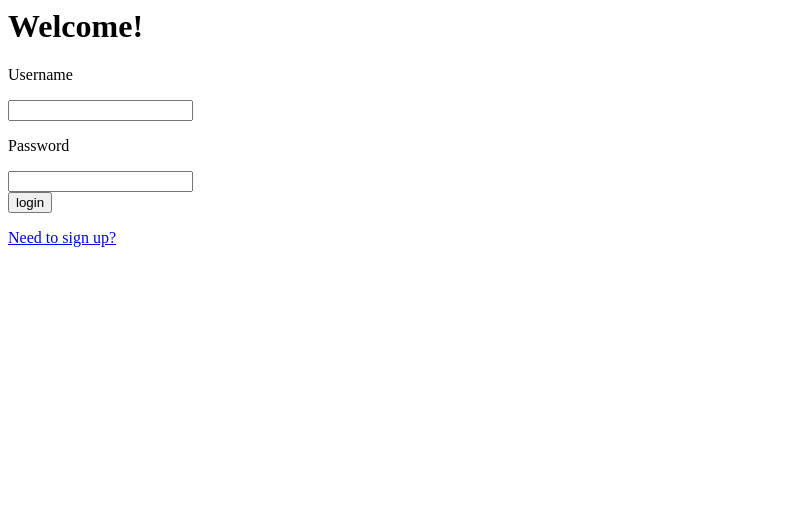
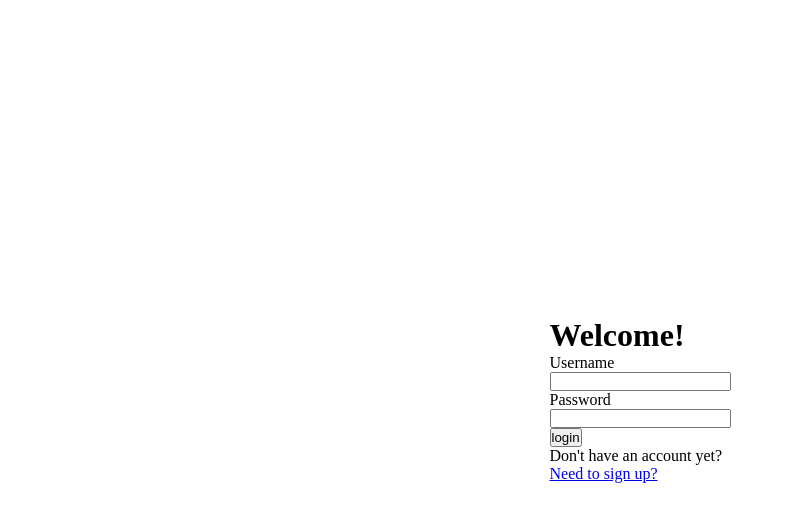
Before and after one commit to open-source-LA38/Scratch-Project, a React app: page /login in a window 1280 px wide. Shown: the top 522 px of the page, without its empty margins (0-786 px from the left). Built offline with nearby package versions, Linux system fonts and the light colour scheme.

Commit message:
Auth Done

```diff
--- a/client/components/login/Login.jsx
+++ b/client/components/login/Login.jsx
@@ -1,10 +1,13 @@
 import React from 'react';
 import { Redirect } from 'react-router-dom';
 import { Link } from 'react-router-dom';
+import './loginstyle.css';
 
 const Login = () => {
   return (
     <React.Fragment>
+      <div className="flex-container">
+        <div className="flex-item">
           <div className="logincontainer">
             <h1>Welcome!</h1>
             <form method="POST" action="/api/login">
@@ -23,9 +26,12 @@ const Login = () => {
           </div>
 
           <div className="registerbutton">
+            <p>Don't have an account yet? </p>
             <Link to="/signup" className="btn btn-primary">
               Need to sign up?
             </Link>
+          </div>
+        </div>
       </div>
     </React.Fragment>
   );
--- /dev/null
+++ b/client/components/login/LoginStyle.css
@@ -0,0 +1,11 @@
+* {
+  margin: 0;
+  padding: 0;
+}
+
+.flex-container {
+  display: flex;
+  justify-content: center;
+  align-items: center;
+  height: 100%;
+}
--- a/package.json
+++ b/package.json
@@ -39,8 +39,10 @@
     "babel-loader": "^8.1.0",
     "concurrently": "^5.3.0",
     "cross-env": "^7.0.2",
+    "css-loader": "^4.3.0",
     "isomorphic-fetch": "^2.2.1",
     "nodemon": "^2.0.4",
+    "style-loader": "^1.2.1",
     "webpack": "^4.44.1",
     "webpack-cli": "^3.3.12",
     "webpack-dev-server": "^3.11.0"
--- a/webpack.config.js
+++ b/webpack.config.js
@@ -7,37 +7,37 @@ module.exports = {
   output: {
     filename: 'bundle.js',
     path: path.resolve(__dirname, 'build'),
-    publicPath: '/'
+    publicPath: '/',
   },
   module: {
     rules: [
       {
         test: /\.jsx?/,
-     use:{
-       loader: "babel-loader",
+        use: {
+          loader: 'babel-loader',
           options: {
-         presets: ['@babel/preset-env', '@babel/preset-react']
-       }
+            presets: ['@babel/preset-env', '@babel/preset-react'],
           },
-     exclude: /node_modules/
+        },
+        exclude: /node_modules/,
       },
       {
         test: /\.css$/,
-      use: ['style-loader', 'css-loader']
-    }
-  ]
+        use: ['style-loader', 'css-loader'],
+      },
+    ],
   },
   resolve: {
     //enable importing js jsx files without specifying their extension
-     extensions: [".js", ".jsx"],
+    extensions: ['.js', '.jsx'],
   },
   devServer: {
     historyApiFallback: true,
-    contentBase: path.resolve(__dirname, "./client"),
+    contentBase: path.resolve(__dirname, './client'),
     port: 8080,
     proxy: {
-        "/api": "http://localhost:3000"
+      '/api': 'http://localhost:3000',
     },
-    publicPath: "/build/"
- }
-}
+    publicPath: '/build/',
+  },
+};
```
Also changed, not shown: 1 other file (tests, documents, lock files or other folders). Lines whose indentation alone changed are shown as unchanged.
